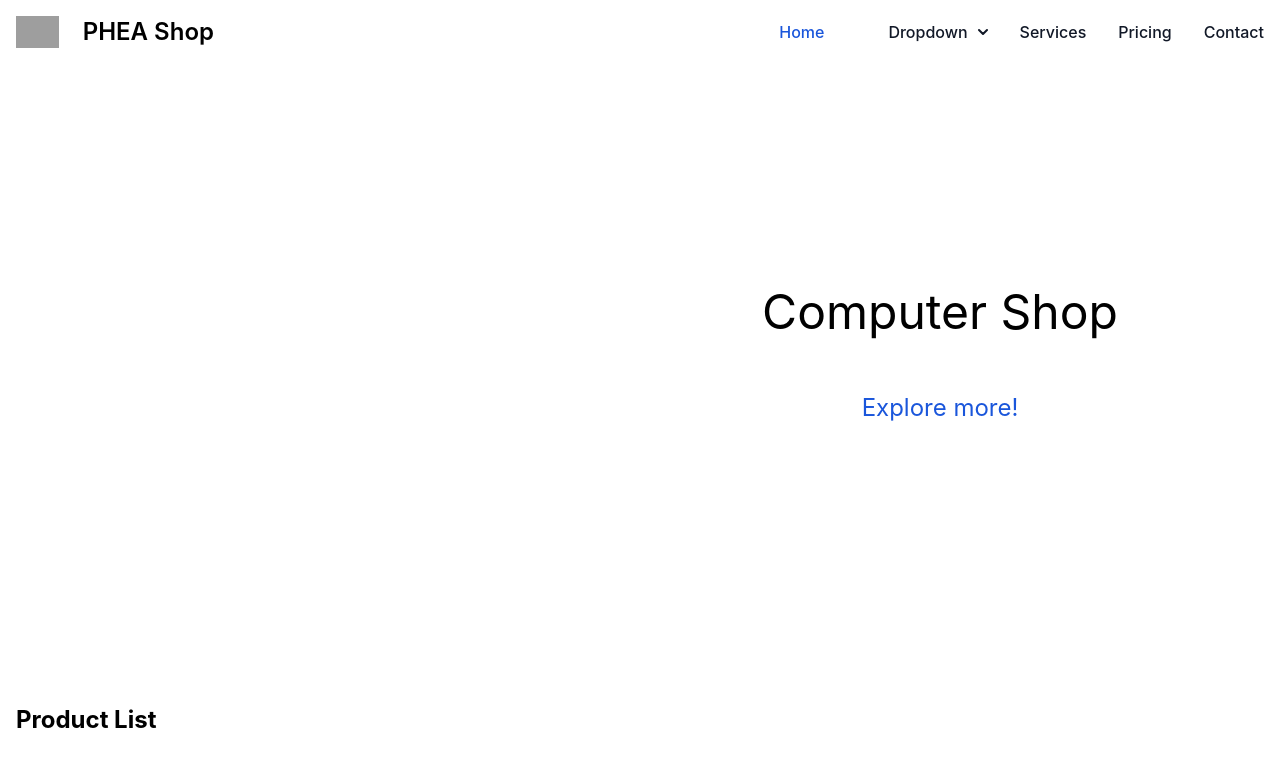
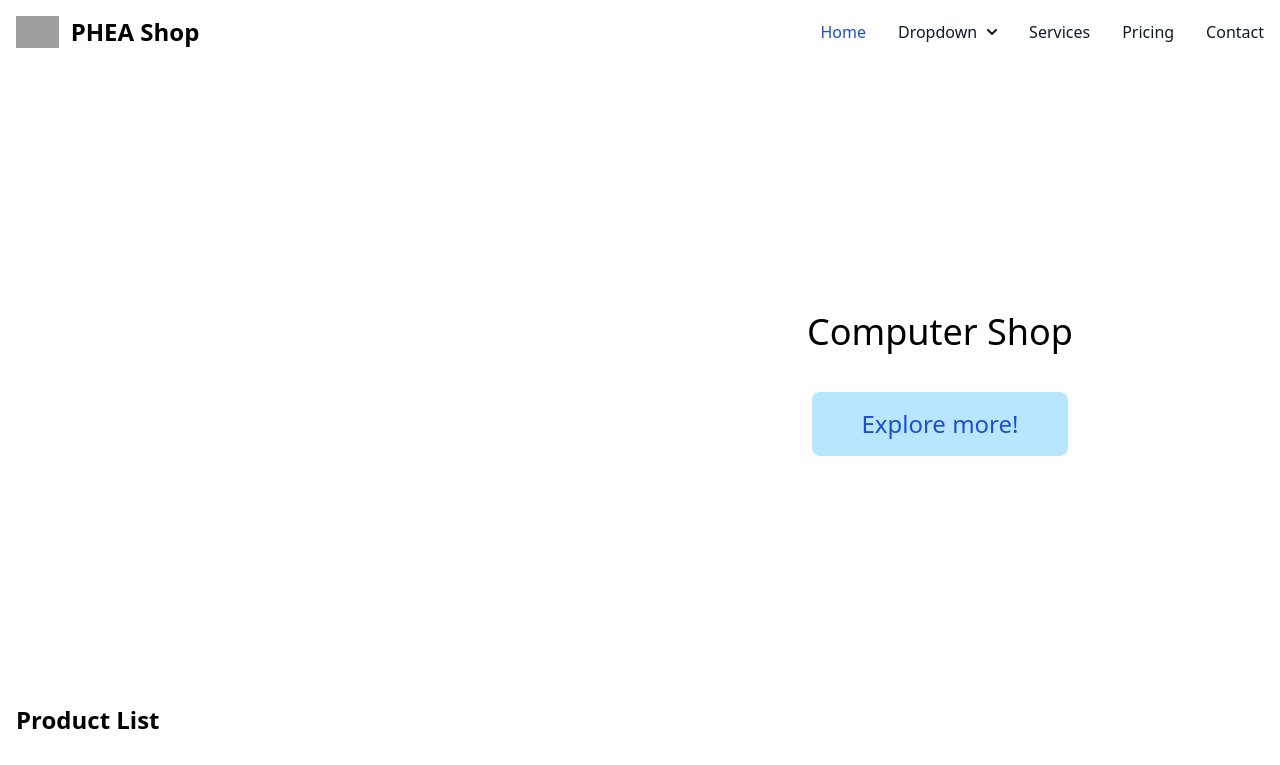
Before and after one commit to phatphea/Computer-Shop-Tailwind, a website: page index.html in a window 1280 px wide. Shown: the top 765 px of the page. Drawn offline with nearby package versions, Linux system fonts and the light colour scheme; grey boxes are pictures that could not be loaded; a web font is replaced by a local one.

Commit message:
command cdn tailwind and flowbite

```diff
--- a/index.html
+++ b/index.html
@@ -5,11 +5,11 @@
     <meta name="viewport" content="width=device-width, initial-scale=1.0" />
     <title>Computer Shop Tailwind</title>
     <!-- tailwind cdn -->
-    <script src="https://cdn.jsdelivr.net/npm/@tailwindcss/browser@4"></script>
+    <!-- <script src="https://cdn.jsdelivr.net/npm/@tailwindcss/browser@4"></script> -->
     <!-- flowbite cdn -->
-     <link href="https://cdn.jsdelivr.net/npm/flowbite@3.1.2/dist/flowbite.min.css" rel="stylesheet" />
+     <!-- <link href="https://cdn.jsdelivr.net/npm/flowbite@3.1.2/dist/flowbite.min.css" rel="stylesheet" /> -->
     <!-- tailwind cli-->
-    <link rel="stylesheet" href="/src/output.css" />
+    <link rel="stylesheet" href="src/output.css" />
     <!-- cdn font awsome -->
     <link
       rel="stylesheet"
```
